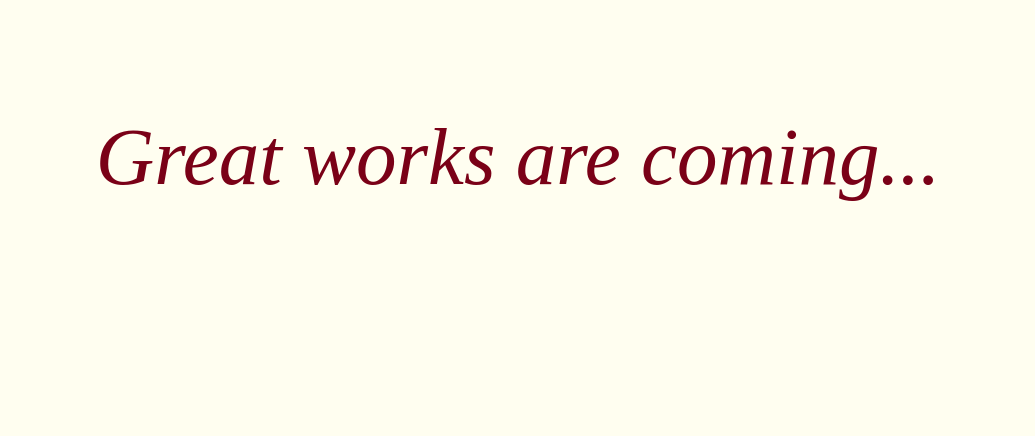
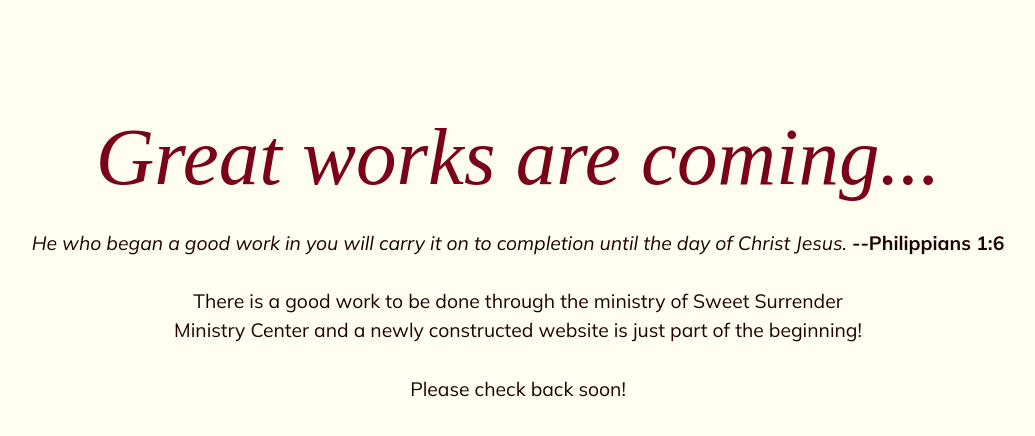
Before and after one commit to SheldonDavis/Sweet-Surrender-Ministry-Center, a React (Vite) app: page / in a window 1280 px wide. Shown: the top 436 px of the page, without its empty margins (122-1157 px from the left). Built offline with nearby package versions, Linux system fonts and the light colour scheme; a web font is replaced by a local one.

Commit message:
content for coming soon page

```diff
--- a/src/pages/soon.tsx
+++ b/src/pages/soon.tsx
@@ -2,6 +2,11 @@
     return(
         <>
             <h1>Great works are coming...</h1>
+            <p><i>He who began a good work in you will carry it on to completion until the day of Christ Jesus.</i> <strong>--Philippians 1:6</strong></p>
+            <br />
+            <p>There is a good work to be done through the ministry of Sweet Surrender Ministry Center and a newly constructed website is just part of the beginning! </p>
+            <br/>
+            <p>Please check back soon! </p>
         </>
     )
 }
```
